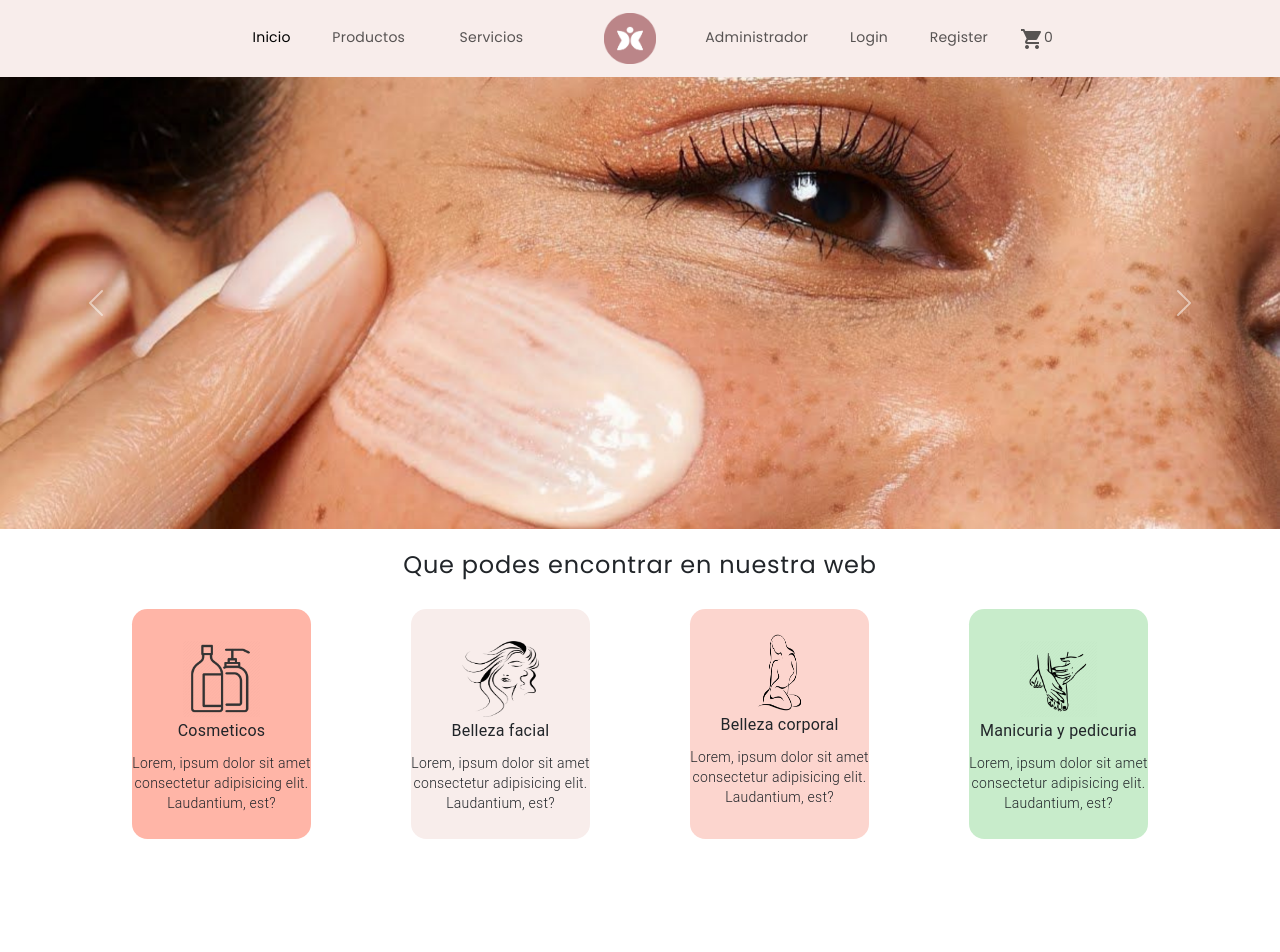
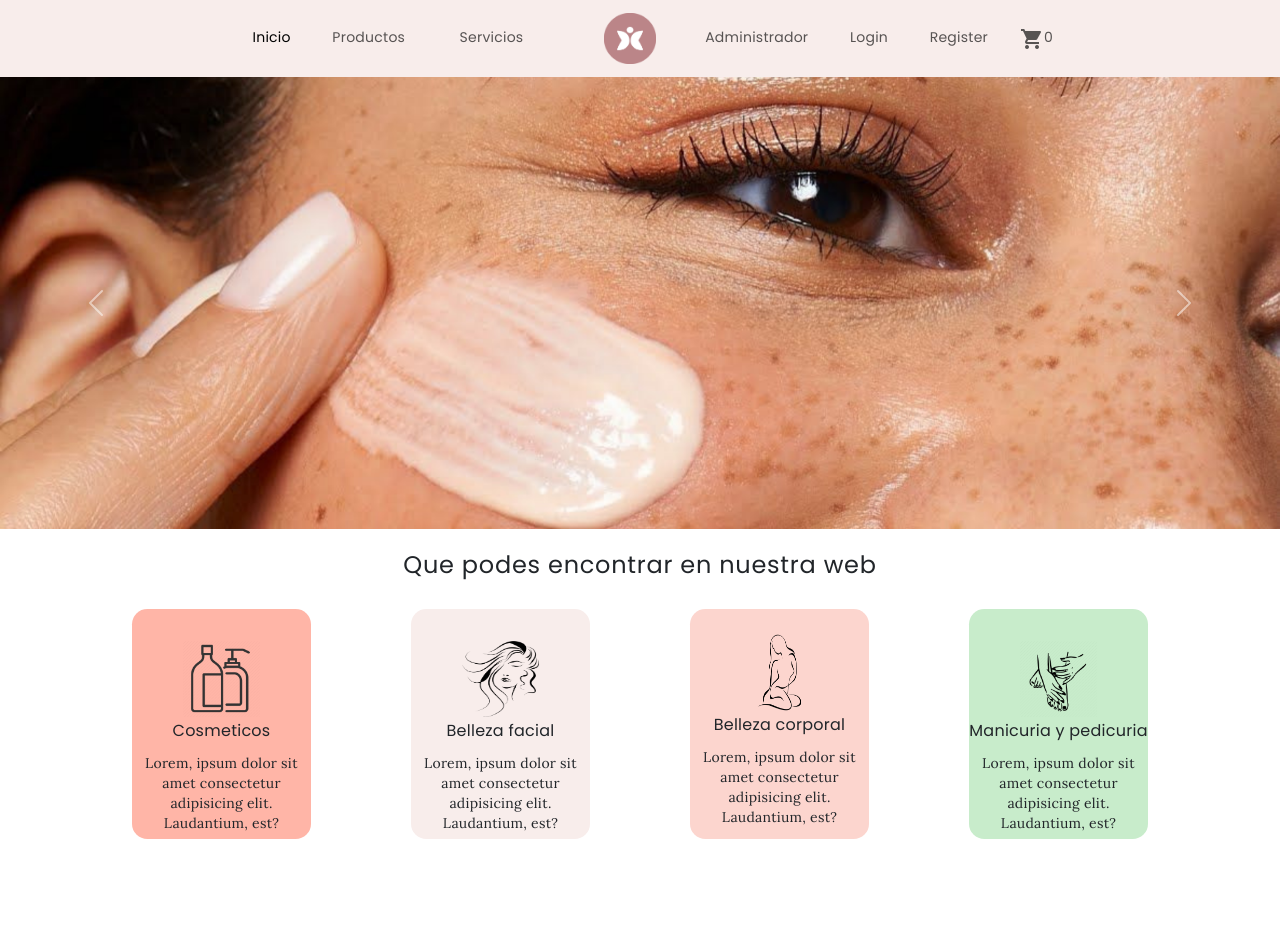
Before and after one commit to nehoxy/estetica-lida, an Angular app: page / in a window 1280 px wide. Shown: the top 952 px of the page. Built offline with nearby package versions, Linux system fonts and the light colour scheme.

Commit message:
cambios de letras en cards-estaticas

```diff
--- a/src/app/modules/home/components/cards-estaticas/cards-estaticas.component.css
+++ b/src/app/modules/home/components/cards-estaticas/cards-estaticas.component.css
@@ -9,6 +9,12 @@
 }
 h4{
     font-family: Poppins;
+}
+h6{
+    font-family: Poppins;
+}
+p{
+    font-family: Lora;
 }
 
 .decoracion {
```
